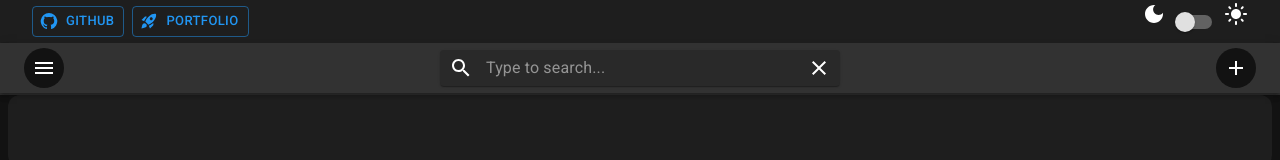
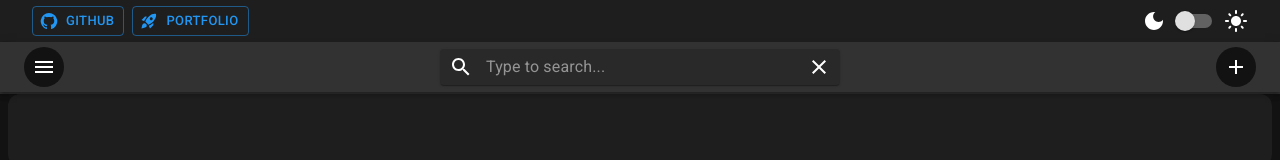
Before and after one commit to horaciosdev/react-notes, a React (Vite) app: page / in a window 1280 px wide. Shown: the top 160 px of the page. Built offline with nearby package versions, Linux system fonts and the light colour scheme.

Commit message:
alinhamento do switch do darkmode

```diff
--- a/src/components/Header.tsx
+++ b/src/components/Header.tsx
@@ -49,7 +49,13 @@ export default function Header(props: any) {
         </Button>
       </Box>
 
-      <Box>
+      <Box
+        sx={{
+          display: "flex",
+          justifyContent: "center",
+          alignItems: "center",
+        }}
+      >
         <DarkModeIcon />
         <Switch onChange={(e) => setLightMode(lightMode ? false : true)} />
         <LightModeIcon />
```
